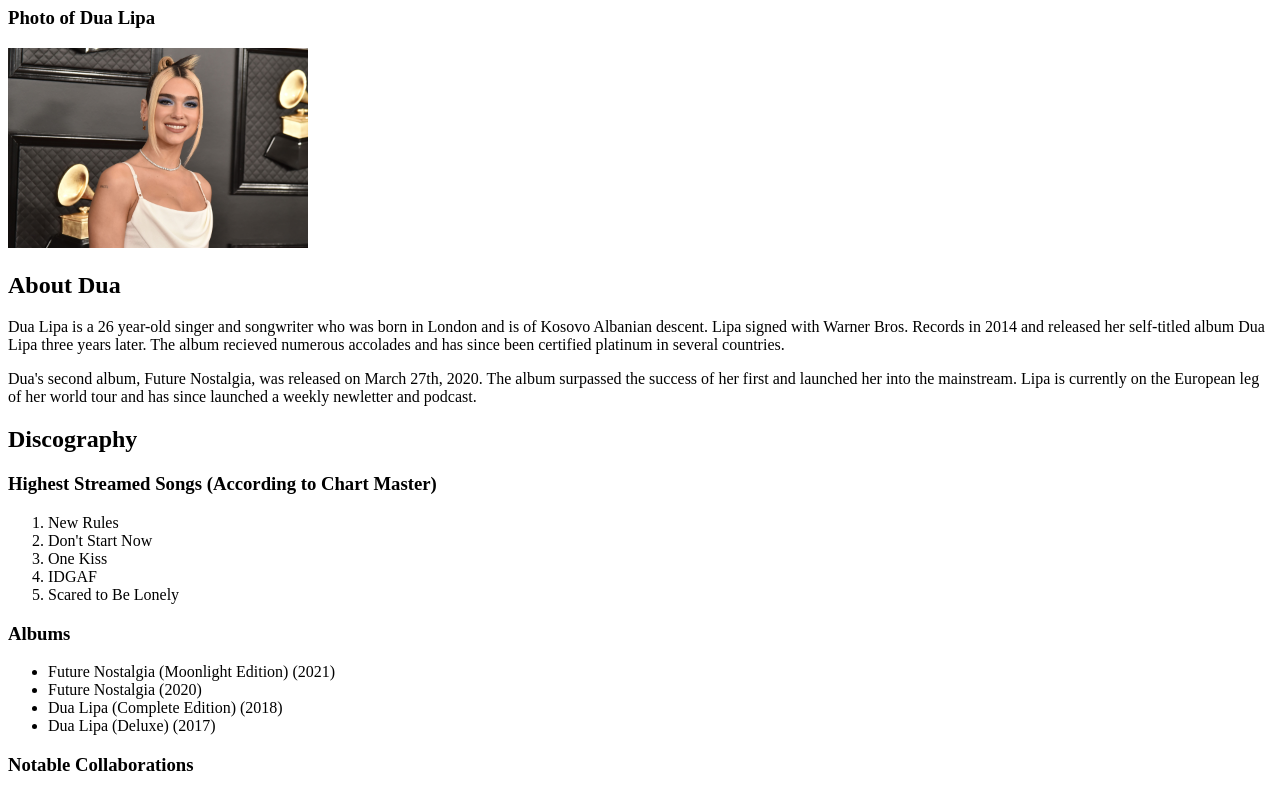
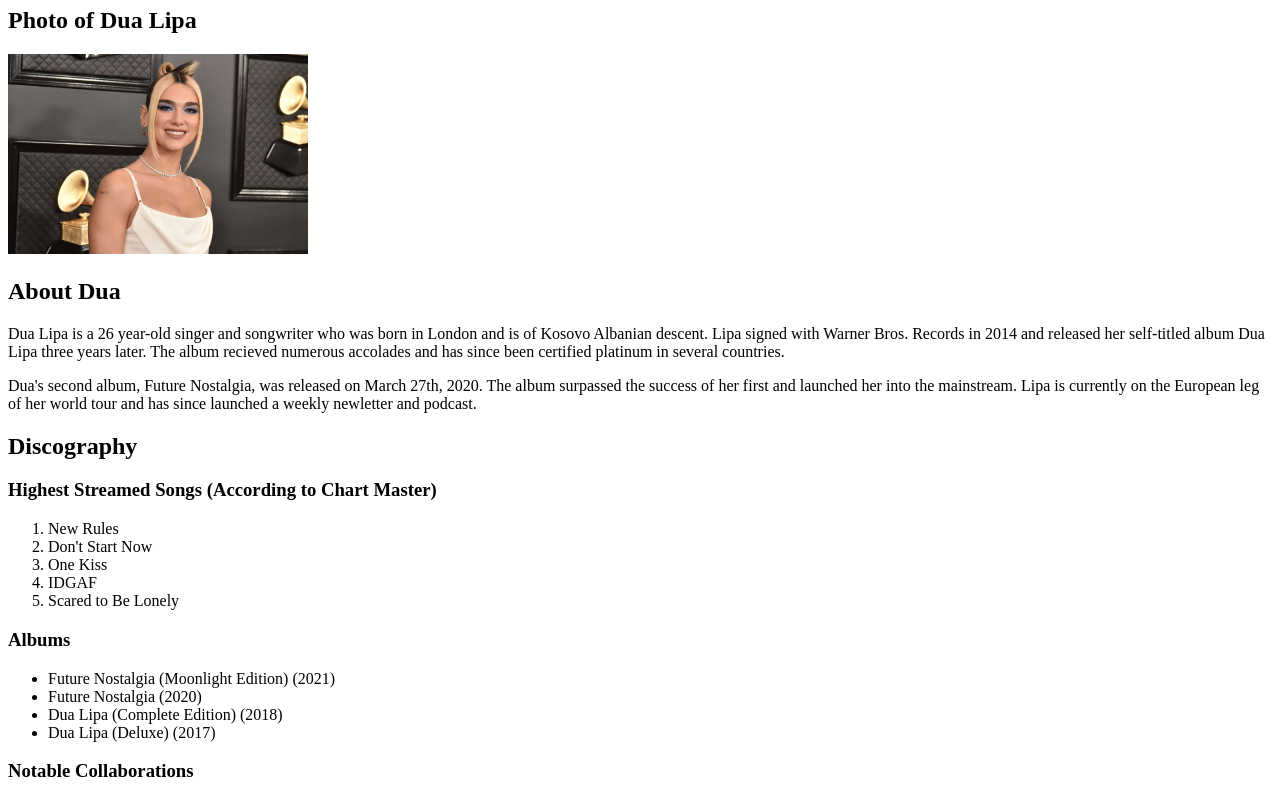
Before and after one commit to Max-Fla/m3-hw3-kunkel-max, a plain HTML site: page index.html in a window 1280 px wide. Shown: the part 185-975 px from the top of the page. Drawn offline with Linux system fonts and the light colour scheme.

Commit message:
updated index.html file

```diff
--- a/index.html
+++ b/index.html
@@ -23,7 +23,7 @@
     <h1>Max's Favorite Artist: Dua Lipa</h1>
     <section>
         <article>
-            <h3>Photo of Dua Lipa</h3>
+            <h2>Photo of Dua Lipa</h2>
             <img src="images/dualipa.jpeg" alt="Photo of Dua Lipa" width="300">
         </article>
     </section>
```
